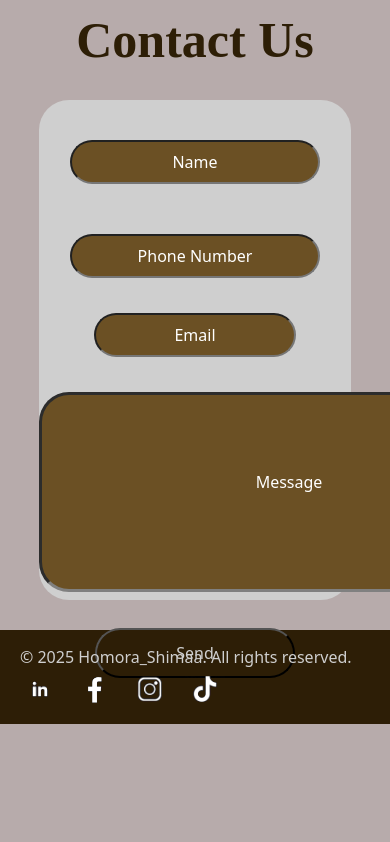
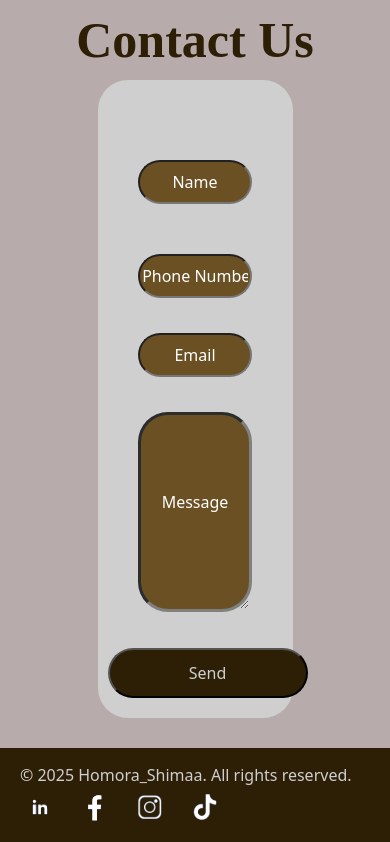
Before and after one commit to Shimaa-Nashat/Homora, a Flask app: page /contact in a window 390 px wide; the page is wider, and only the part inside the window is pictured. Shown: the part 56-898 px from the top of that part. Before the commit the page ends 780 px from the top of that part, so only its background shows below. Run offline with Flask 3, Linux system fonts and the light colour scheme; some libraries are stand-ins or nearby versions.

Commit message:
Update widths for .box and #message in style.css
Adjusted widths of .box and #message for better layout.

```diff
--- a/static/style.css
+++ b/static/style.css
@@ -135,6 +135,8 @@
         flex: 0 0 50%;
         max-width: 50%;
     }
+    .box {width: 70%;}
+    .contact{width: 65%;}
 }
 @media (max-width: 768px) {
     .row>.col-md-3 {
@@ -147,8 +149,8 @@
 .box {
     display: block;
     background-color: #cfcfcf;
-    width: 80%;
-    height: 500px;
+    width: 50%;
+    padding: 10px;
     border-radius: 30px;
     text-align: center;
     transition: transform 0.3s;
@@ -161,7 +163,7 @@
 #message {
     border-radius: 30px;
     background-color: hsl(37, 50%, 28%);
-    width: 500px;
+    width: 65%;
     height: 200px;
     margin: 20px auto;
     color: #cfcfcf;
```
